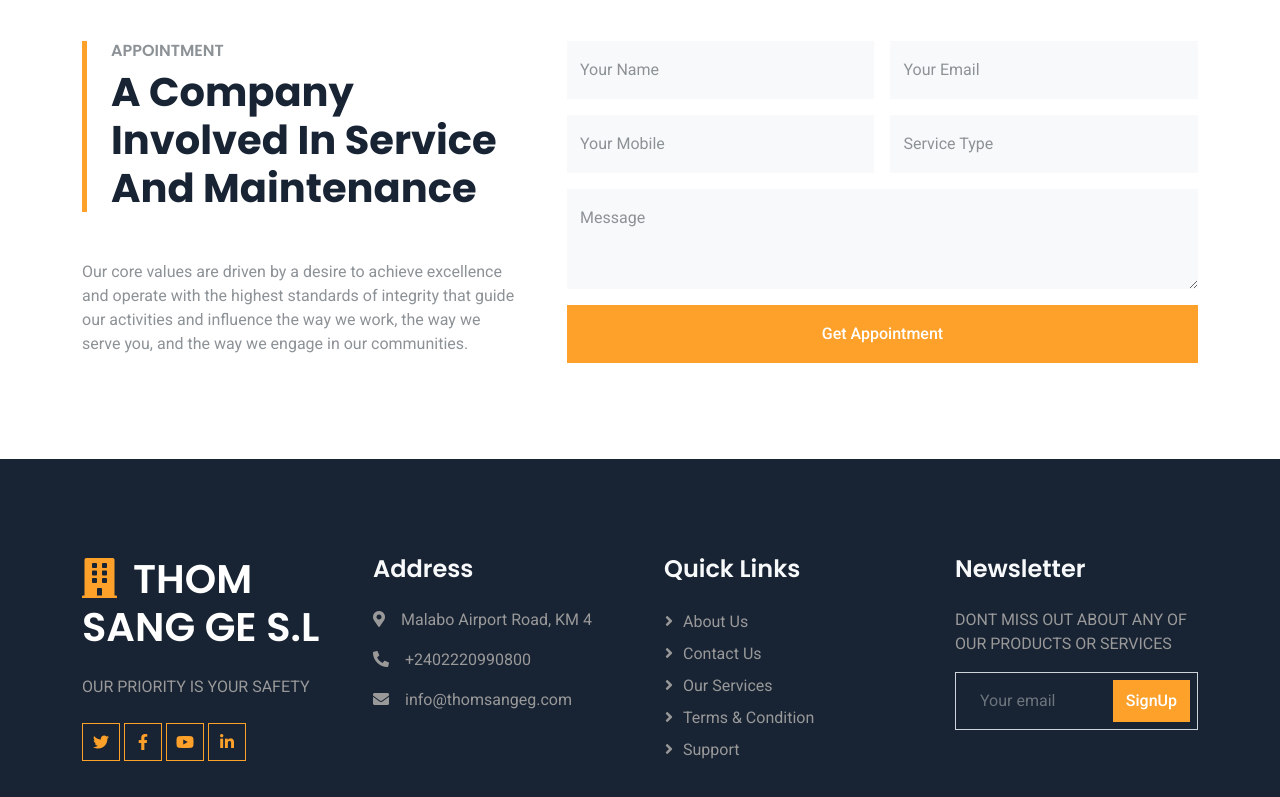
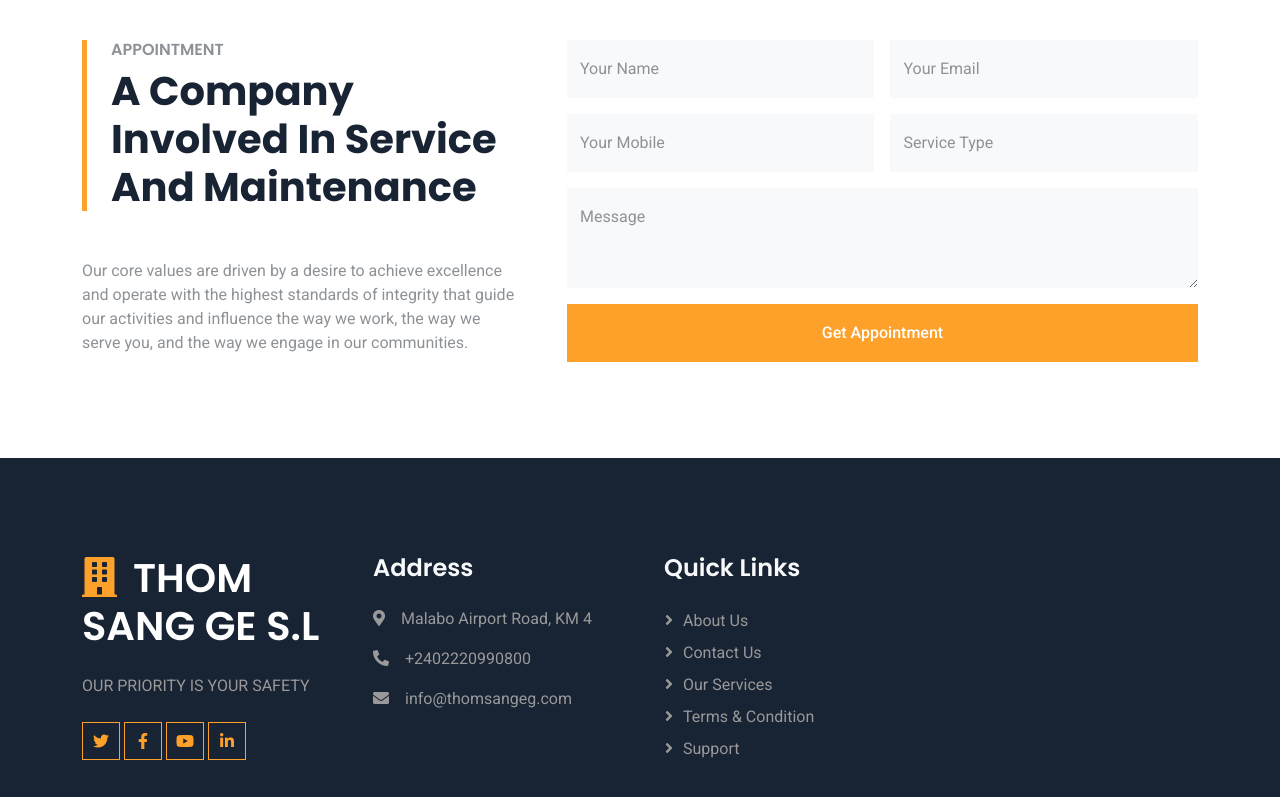
Before and after one commit to Jeremias-Cyborg/Thomsangeg, a website: page public/service.html in a window 1280 px wide. Shown: the part 2000-2797 px from the top of the page. Drawn offline with nearby package versions, Linux system fonts and the light colour scheme.

Commit message:
design modifications

```diff
--- a/public/service.html
+++ b/public/service.html
@@ -82,7 +82,7 @@
                 <a href="index.html" class="nav-item nav-link">Home</a>
                 <a href="about.html" class="nav-item nav-link">About Us</a>
                 <a href="service.html" class="nav-item nav-link active">Our Services</a>
-                <div class="nav-item dropdown">
+                <!--div class="nav-item dropdown">
                     <a href="#" class="nav-link dropdown-toggle" data-bs-toggle="dropdown">Pages</a>
                     <div class="dropdown-menu bg-light m-0">
                         <a href="feature.html" class="dropdown-item">Features</a>
@@ -91,7 +91,7 @@
                         <a href="testimonial.html" class="dropdown-item">Testimonial</a>
                         <a href="404.html" class="dropdown-item">404 Page</a>
                     </div>
-                </div>
+                </div-->
                 <a href="contact.html" class="nav-item nav-link">Contact Us</a>
             </div>
         </div>
@@ -283,14 +283,6 @@
                     <a class="btn btn-link" href="">Terms & Condition</a>
                     <a class="btn btn-link" href="">Support</a>
                 </div>
-                <div class="col-lg-3 col-md-6">
-                    <h4 class="text-light mb-4">Newsletter</h4>
-                    <p>DONT MISS OUT ABOUT ANY OF OUR PRODUCTS OR SERVICES</p>
-                    <div class="position-relative mx-auto" style="max-width: 400px;">
-                        <input class="form-control bg-transparent w-100 py-3 ps-4 pe-5" type="text" placeholder="Your email">
-                        <button type="button" class="btn btn-primary py-2 position-absolute top-0 end-0 mt-2 me-2">SignUp</button>
-                    </div>
-                </div>
             </div>
         </div>
         <div class="container-fluid copyright">
```
Also changed, not shown: public/404.html (+3 -10 lines), public/about.html (+3 -10 lines), public/appointment.html (+2 -10 lines), public/contact.html (+2 -10 lines), public/feature.html (+2 -10 lines), public/index.html (+2 -10 lines), public/team.html (+2 -10 lines), public/testimonial.html (+2 -10 lines).
